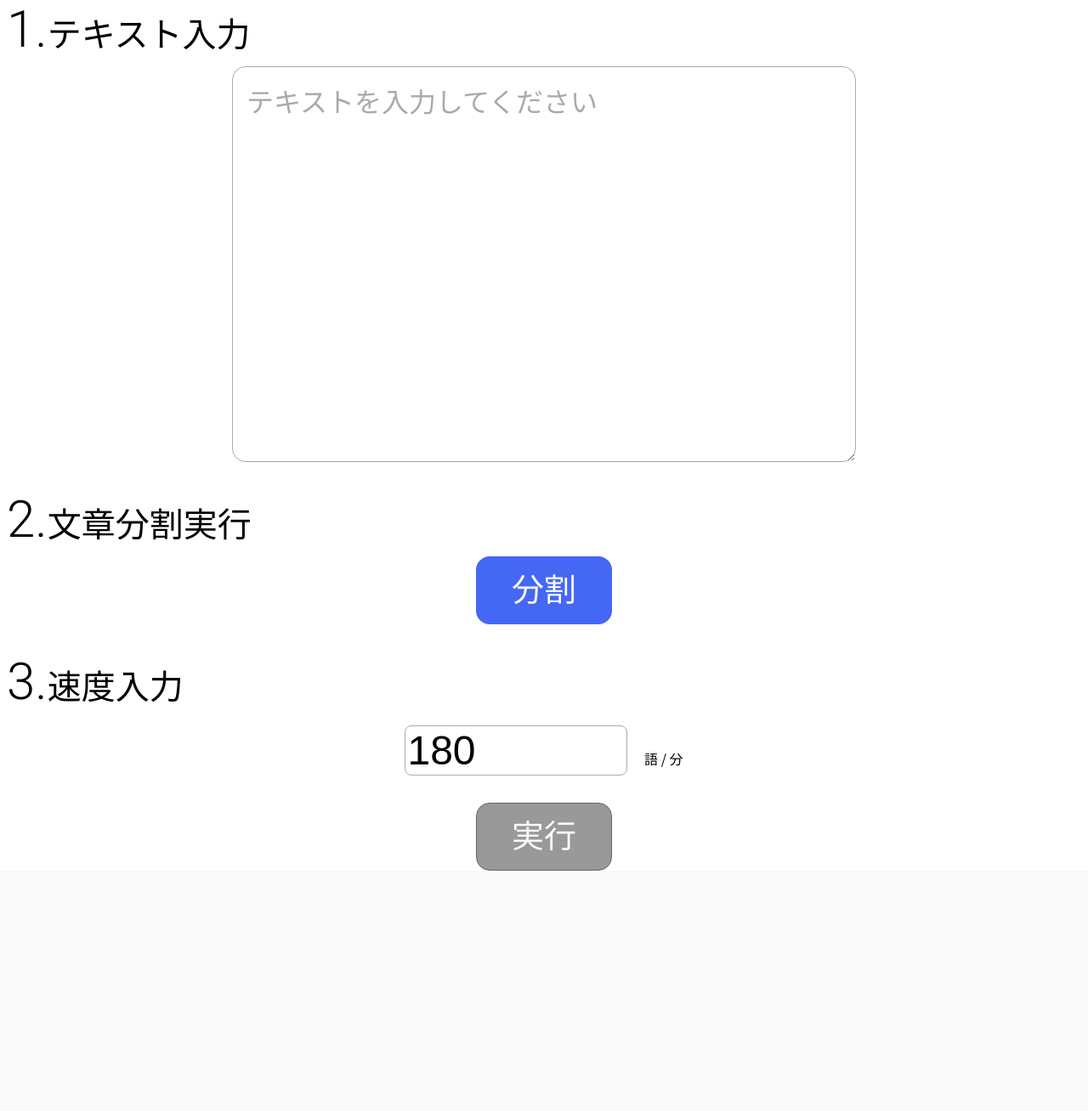
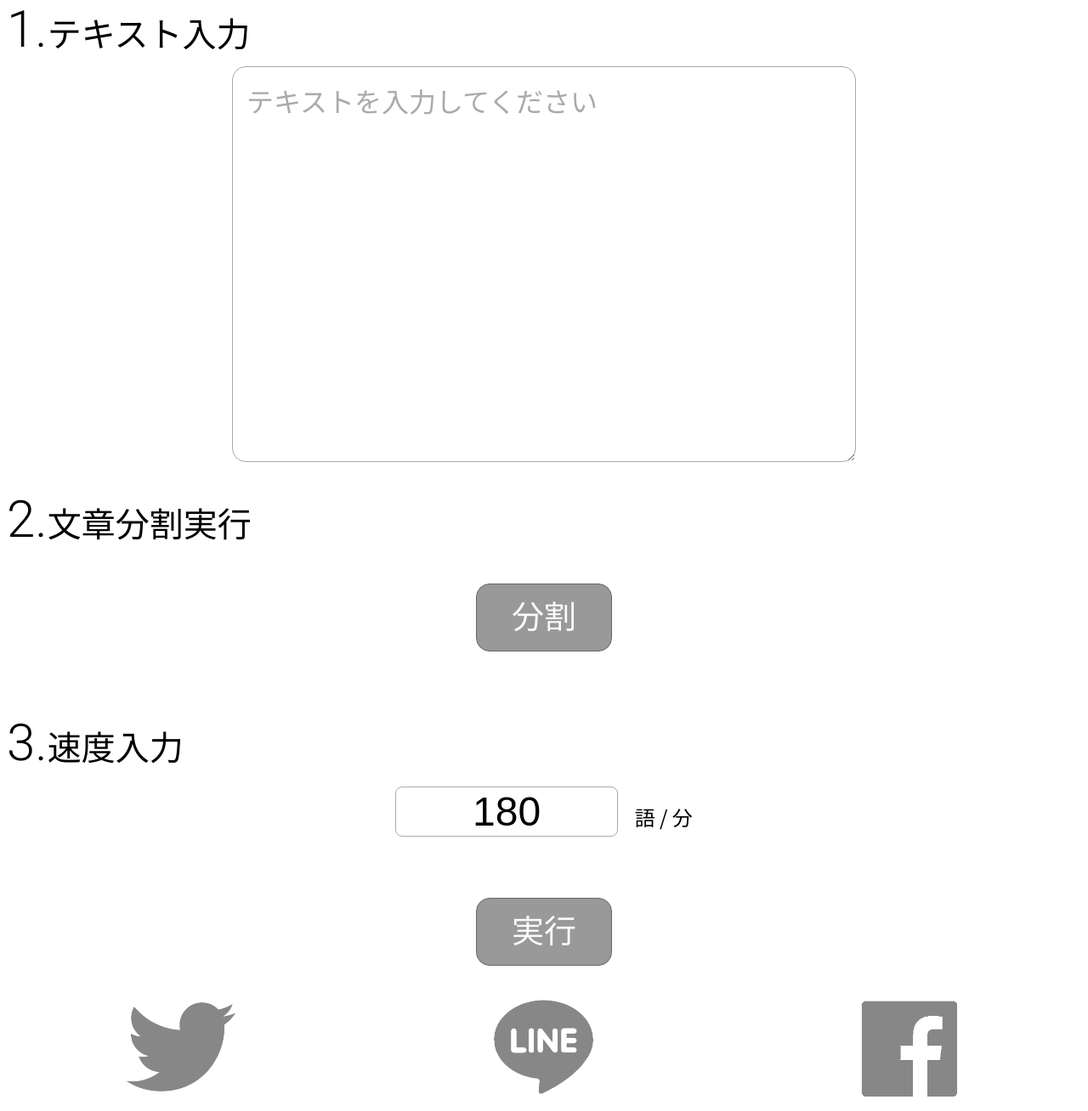
Before and after one commit to ogadra/phrase_cutter, a PHP site: page / in a window 1280 px wide. Shown: the part 73-1381 px from the top of the page at 85% size. Before the commit the page ends 1098 px from the top, so only its background shows below. Run offline with PHP 8.4, Linux system fonts and the light colour scheme; some libraries are stand-ins or nearby versions.

Commit message:
external files deleted

```diff
--- a/index.html
+++ b/index.html
@@ -4,12 +4,12 @@
     <meta charset="UTF-8">
     <script src="kuromoji.js"></script>
     <link href="https://fonts.googleapis.com/css2?family=Noto+Sans+JP&family=Roboto:wght@300&display=swap" rel="stylesheet">
-
+    <link rel="shortcut icon" href="./pic/ico.ico">
     <link rel="stylesheet" href="style.css">
     <title>言語走者</title>
 </head>
 <body>
-  <header>言語走者 by ogadra</header>
+  <header><a href="https://twitter.com/2020year">言語走者 by ogadra</a></header>
 
   <div id="overlay" class="hide">
     <div id="modal">
@@ -22,8 +22,7 @@
     <textarea id="phrase" placeholder="テキストを入力してください"></textarea>
     <br>
     <p>2.文章分割実行</p>
-    <!-- <button type="button" class="btn" id="split" disabled> -->
-    <button type="button" class="btn" id="split">
+    <button type="button" class="btn" id="split" disabled>
       <div id="splitContext">
         分割
       </div>
@@ -43,6 +42,25 @@
     </button>
   </form>
 
+  <ul class="share">
+    <li>
+      <a href="https://twitter.com/intent/tweet?text=言語走者&url=https://ogadra.github.io/AprilFool2020/">
+        <img src="./pic/Twitter.png" alt="Tweet">
+      </a>
+    </li>
+    <li>
+      <script async src="https://platform.twitter.com/widgets.js" charset="utf-8"></script>
+      <a href="https://social-plugins.line.me/lineit/share?url=言語走者 https://ogadra.github.io/AprilFool2020/">
+        <img src="./pic/line.png" alt="LINE Share">
+      </a>
+    </li>
+    <li>
+      <a href="http://www.facebook.com/share.php?u=https://ogadra.github.io/AprilFool2020/" >
+        <img src="./pic/facebook.png" alt="Facebook Share">
+      </a>
+    </li>
+  </ul>
+
 <script type="text/javascript" src="script.js"></script>
 </body>
 </html>
--- a/script.js
+++ b/script.js
@@ -28,11 +28,11 @@ function breakCheck(word, prepos){
           return true
       }
 }
+
 function sleep(waitMsec) {
     var startMsec = new Date();
     while (new Date() - startMsec < waitMsec);
 }
-
 
 document.getElementById('phrase').onchange = function(){
     if (document.getElementById('phrase').value != ""){
@@ -42,14 +42,13 @@ document.getElementById('phrase').onchange = function(){
     }
 }
 
-
 document.getElementById("split").onclick = function(){
     var phrase = document.getElementById("phrase").value;
     var btn = document.getElementById('splitContext');
     btn.innerHTML = '<span class="spinner"></span>';
     console.log('roading...');
 
-    kuromoji.builder({ dicPath: "node_modules/kuromoji/dict/" }).build(function (err, tokenizer) {
+    kuromoji.builder({ dicPath: "./node_modules/kuromoji/dict/" }).build(function (err, tokenizer) {
         var path = tokenizer.tokenize(phrase);
         var table = document.getElementById('targetTable');
 		phrases = [path[0].surface_form];
@@ -90,7 +89,6 @@ document.getElementById("run").onclick = function(){
         i++;
     }
 
-
     var run = setInterval(runDisplay,interval);
 
     function stop(){
--- a/style.css
+++ b/style.css
@@ -70,11 +70,14 @@ form > p:first-letter {
 header {
     background-color: #4467f4;
     text-align: center;
-    color: #fafafa;
     width: 100%;
     line-height: 8vmin;
     height: 8vmin;
     font-size: 3.5vmin;
+}
+header > a{
+    color: #fafafa;
+    text-decoration: none;
 }
 
 textarea {
@@ -100,6 +103,7 @@ textarea {
     background-color: #4467f4;
     color: #fafafa;
     border: 2px solid #4467f4;
+    margin: 5vh auto;
 }
 
 .btn:hover {
@@ -143,6 +147,7 @@ textarea {
     display: inline;
     zoom: 1;
     margin: 1vmin;
+    font-size: 3vmin;
 }
 
 #speedval {
@@ -150,4 +155,26 @@ textarea {
     font-size: 6vmin;
     border-radius: 1vmin;
     border: 1px solid #aaa;
+    text-align: center;
 }
+
+.share{
+	width: 100%;
+	display: flex;
+	justify-content: center;
+	padding: 0;
+	list-style: none;
+	max-height: 200px;
+	overflow: hidden;
+}
+
+.share li{
+	width: calc(100%/3);
+}
+
+.share li a img{
+	max-width: 200px;
+	width: 30%;
+	margin: 0 auto;
+	display: block;
+}
```
